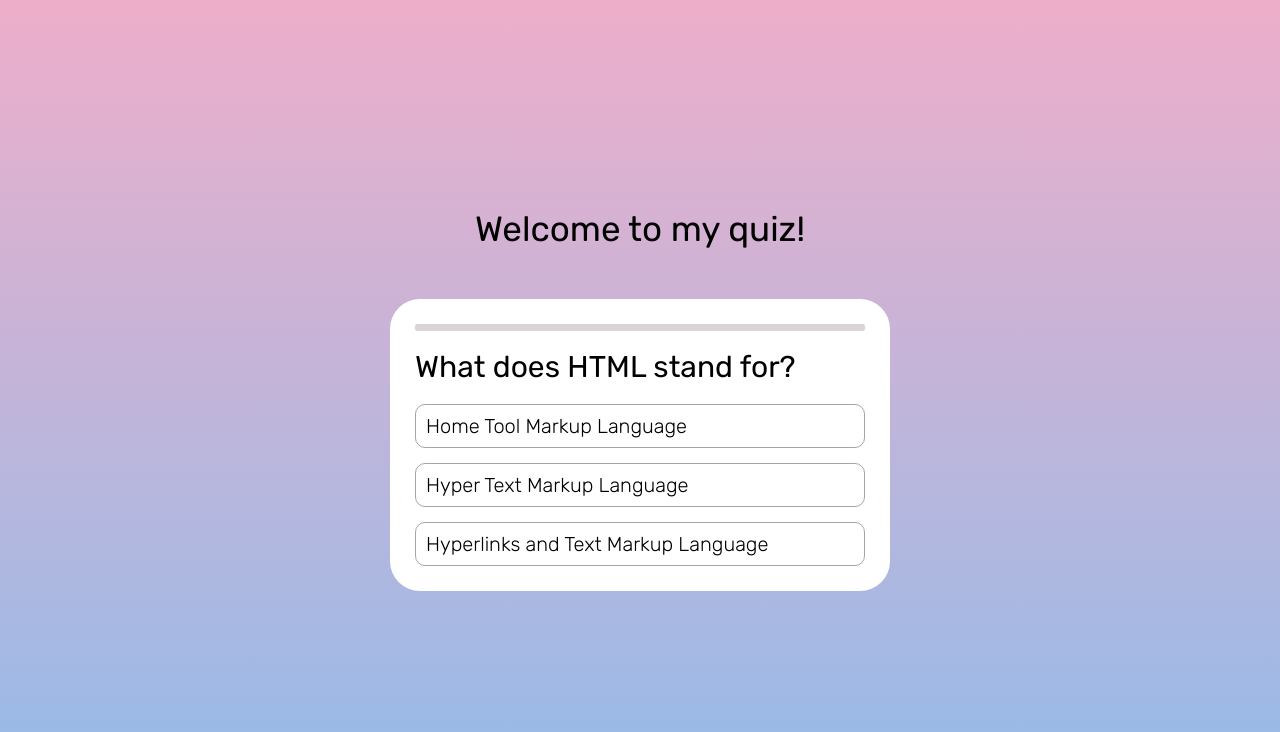
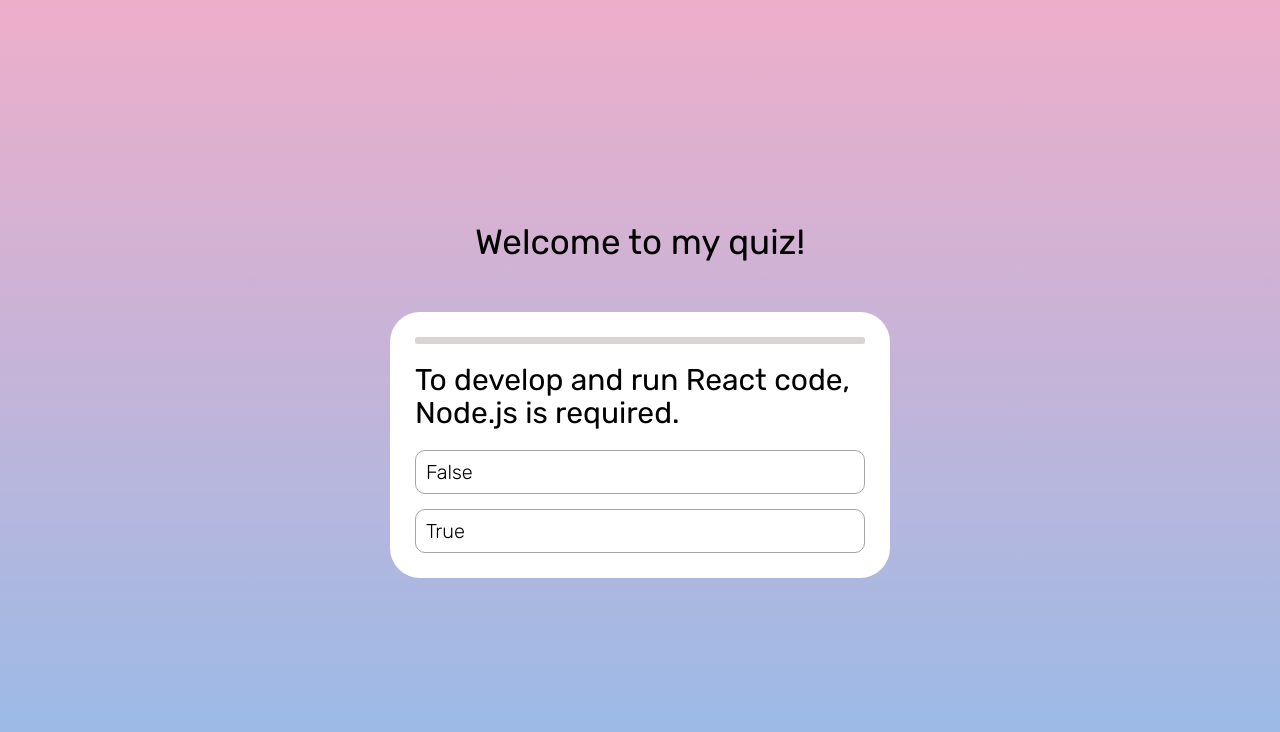
Before and after one commit to asudakova/react-quiz, a React (Create React App) app: page / in a window 1280 px wide. Shown: the top 732 px of the page. Built offline with nearby package versions, Linux system fonts and the light colour scheme.

Commit message:
added questions

```diff
--- a/src/App.js
+++ b/src/App.js
@@ -5,18 +5,38 @@
 
 const questions = [
   {
-    title: 'What does HTML stand for?',
-    options: ['Home Tool Markup Language', 'Hyper Text Markup Language', 'Hyperlinks and Text Markup Language'],
+    title: 'To develop and run React code, Node.js is required.',
+    options: ['False', 'True'],
     correct: 1
   },
   {
-    title: 'Choose the correct HTML element for the largest heading:',
-    options: ['<h6>', '<head>', '<h1>', '<header>'],
+    title: 'What is the children prop?',
+    options: ['A property that lets you pass data to child components', 'A property that adds child values to state', 'A property that lets you nest components in other components', 'A property that lets you set an object as a property'],
     correct: 2
   },
   {
-    title: 'How do you write "Hello World" in an alert box?',
-    options: ['alert("Hello World");', 'msg("Hello World");', 'alertBox("Hello World");', 'msgBox("Hello World");'],
+    title: `A copy of the 'real' DOM that is kept in memory is called what?`,
+    options: ['Virtual DOM', 'DOM', 'React DOM', 'Shadow DOM'],
+    correct: 0
+  },
+  {
+    title: `Naming convention for components`,
+    options: ['camelCase', 'lowercase', 'snake_case', 'PascalCase'],
+    correct: 3
+  },
+  {
+    title: `When rendering a list using the JavaScript map() method, what is required for each element rendered?`,
+    options: ['id', 'data', 'key', 'index'],
+    correct: 2
+  },
+  {
+    title: `Which operator can be used to conditionally render a React component?`,
+    options: ['::', '&&', '||', '??'],
+    correct: 1
+  },
+  {
+    title: `React separates the user interface into components. How are components combinded to create a user interface?`,
+    options: ['By nesting components', 'With code splitting', 'With webpack', 'By putting them in a folder structure'],
     correct: 0
   },
 ]
--- a/src/components/Result.jsx
+++ b/src/components/Result.jsx
@@ -7,9 +7,9 @@
 
   function resultPic() {
     const part = Math.round(questionsLength / 3);
-    if (correct > part * 2) {
+    if (correct > Math.round(part * 2.5)) {
       return smile1
-    } else if (correct <= part * 2 && correct > part){
+    } else if (correct <= Math.round(part * 2.5) && correct > part){
       return smile2
     } else if (correct <= part && correct >= 0) {
       return smile3;
```
